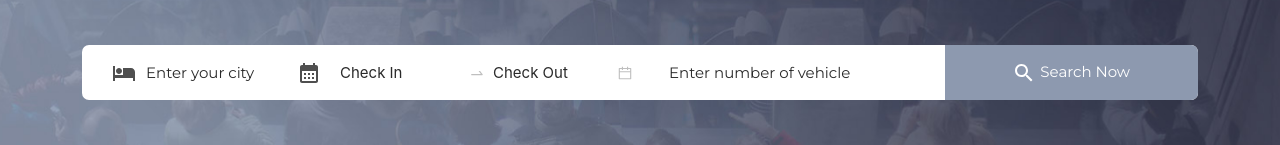
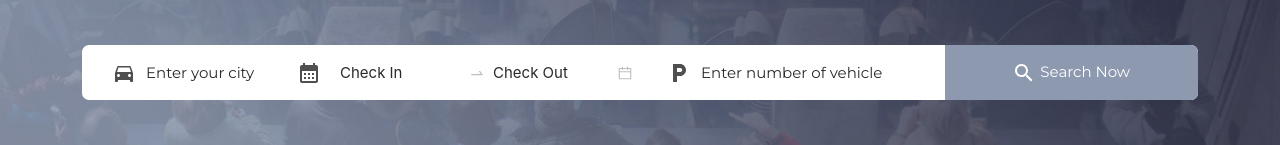
Before and after one commit to SohaibShahzad/desalis.github.io, a React (Create React App) app: page /parking in a window 1280 px wide. Shown: the part 377-522 px from the top of the page. Built offline with nearby package versions, Linux system fonts and the light colour scheme; a web font is replaced by a local one.

Commit message:
Parking search fixed

```diff
--- a/src/Components/Navbar/Navbar.jsx
+++ b/src/Components/Navbar/Navbar.jsx
@@ -5,20 +5,23 @@ import { useSelector, useDispatch } from "react-redux";
 import $ from "jquery";
 import ParkingDate from "../DateForPaking/ParkingDate";
 import Dates from "../date/Date";
+import Popover from "@mui/material/Popover";
+import Typography from "@mui/material/Typography";
+import Button from "@mui/material/Button";
+import Avatar from "@mui/material/Avatar";
+import Badge from "@mui/material/Badge";
+
 import PersonIcon from "@mui/icons-material/Person";
 import HotelIcon from "@mui/icons-material/Hotel";
 import CalendarMonthIcon from "@mui/icons-material/CalendarMonth";
 import SearchIcon from "@mui/icons-material/Search";
 import AddIcon from "@mui/icons-material/Add";
 import MailIcon from "@mui/icons-material/Mail";
-import Badge from "@mui/material/Badge";
 import NotificationsIcon from "@mui/icons-material/Notifications";
 import LogoutIcon from "@mui/icons-material/Logout";
 import RemoveIcon from "@mui/icons-material/Remove";
-import Popover from "@mui/material/Popover";
-import Typography from "@mui/material/Typography";
-import Button from "@mui/material/Button";
-import Avatar from "@mui/material/Avatar";
+import LocalParkingIcon from "@mui/icons-material/LocalParking";
+import DirectionsCarIcon from '@mui/icons-material/DirectionsCar';
 
 const Navbar = ({ list }) => {
   // const location = window.location.pathname;
@@ -332,6 +335,7 @@ const Navbar = ({ list }) => {
                 <div id={style.search_form}>
                   <div className="row position-relative">
                     <div className="col-lg-2 align-self-center">
+                      {navSearch ? (
                         <fieldset className="d-flex align-items-center">
                           <HotelIcon className=" me-2" />
                           <input
@@ -349,6 +353,25 @@ const Navbar = ({ list }) => {
                             }
                           />
                         </fieldset>
+                      ) : (
+                        <fieldset className="d-flex align-items-center">
+                          <DirectionsCarIcon className=" me-2" />
+                          <input
+                            type="text"
+                            name="city"
+                            className={style.form_select}
+                            placeholder="Enter your city"
+                            autoComplete="off"
+                            // required
+                            onChange={(e) =>
+                              dispatch({
+                                type: "SET_PARKINGCITY",
+                                payload: e.target.value,
+                              })
+                            }
+                          />
+                        </fieldset>
+                      )}
                     </div>
                     <div className="col-lg-4 align-self-center">
                       <fieldset className="d-flex align-items-center">
@@ -439,7 +462,8 @@ const Navbar = ({ list }) => {
                           )}
                         </fieldset>
                       ) : (
-                        <fieldset>
+                        <fieldset className="d-flex align-items-center">
+                          <LocalParkingIcon className="me-2" />
                           <input
                             type="number"
                             name="vehicle"
--- /dev/null
+++ b/src/Toolkit/reducer/ParkingCity.jsx
@@ -0,0 +1,11 @@
+import { createReducer } from "@reduxjs/toolkit";
+
+const initialState = {
+  city: "",
+};
+
+export const cityParkingReducer = createReducer(initialState, {
+    SET_PARKINGCITY: (state, action) => {
+    state.city = action.payload;
+  },
+});
--- a/src/Toolkit/store.jsx
+++ b/src/Toolkit/store.jsx
@@ -11,6 +11,7 @@ import { cityReducer } from "./reducer/city_search";
 import { optionReducer } from "./reducer/option_search";
 import { parkingDateReducer } from "./reducer/ParkingDate_search";
 import { noOfVehicle } from "./reducer/noOfVehicle";
+import { cityParkingReducer } from "./reducer/ParkingCity";
 
 const store = configureStore({
   reducer: {
@@ -27,6 +28,7 @@ const store = configureStore({
     searchOption: optionReducer,
     searchParkingDate: parkingDateReducer,
     searchVehicle: noOfVehicle,
+    searchParkingCity: cityParkingReducer,
   },
   middleware: (getDefaultMiddleware) =>
     getDefaultMiddleware({
```
Lines whose indentation alone changed are shown as unchanged.
